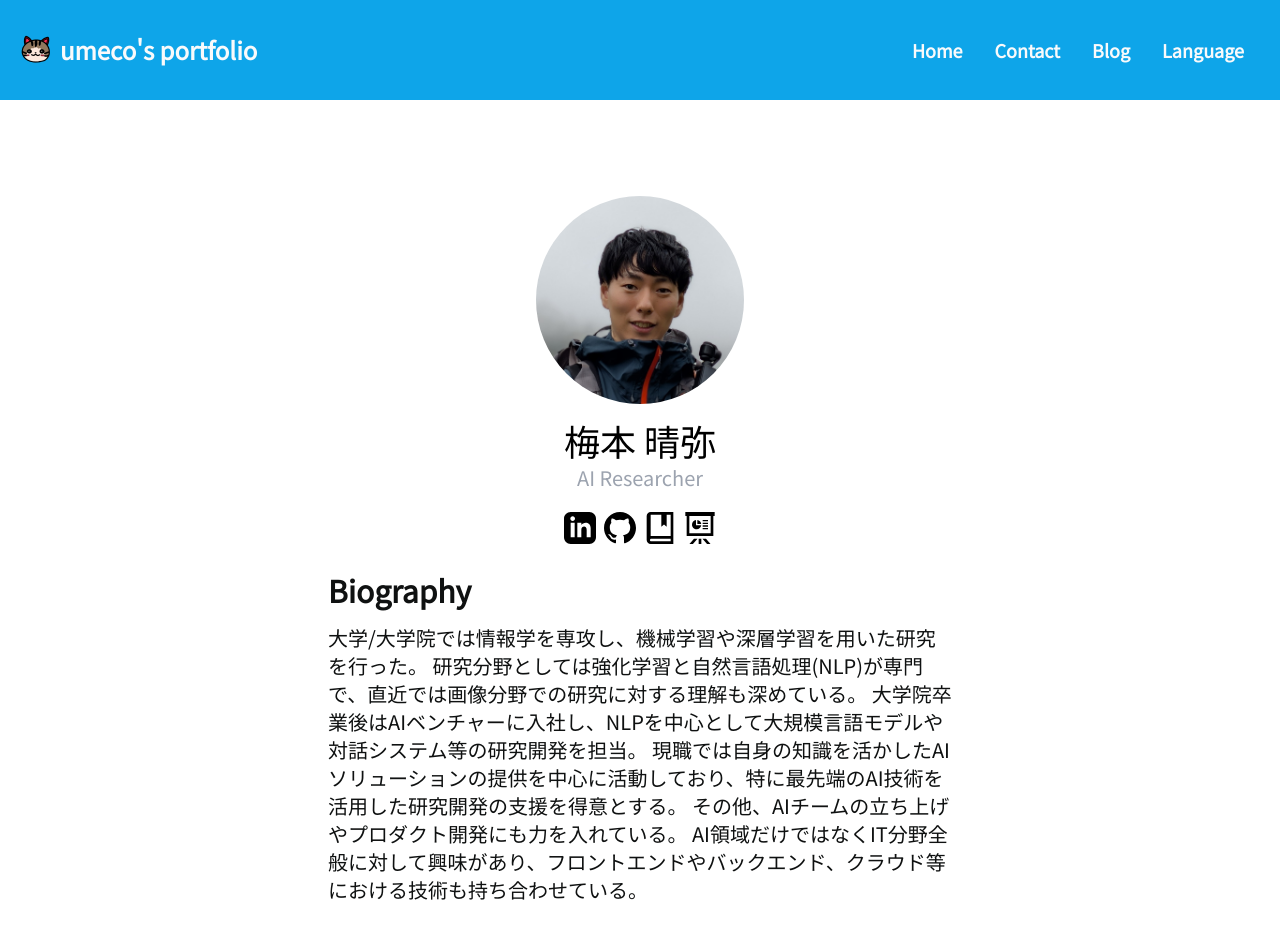
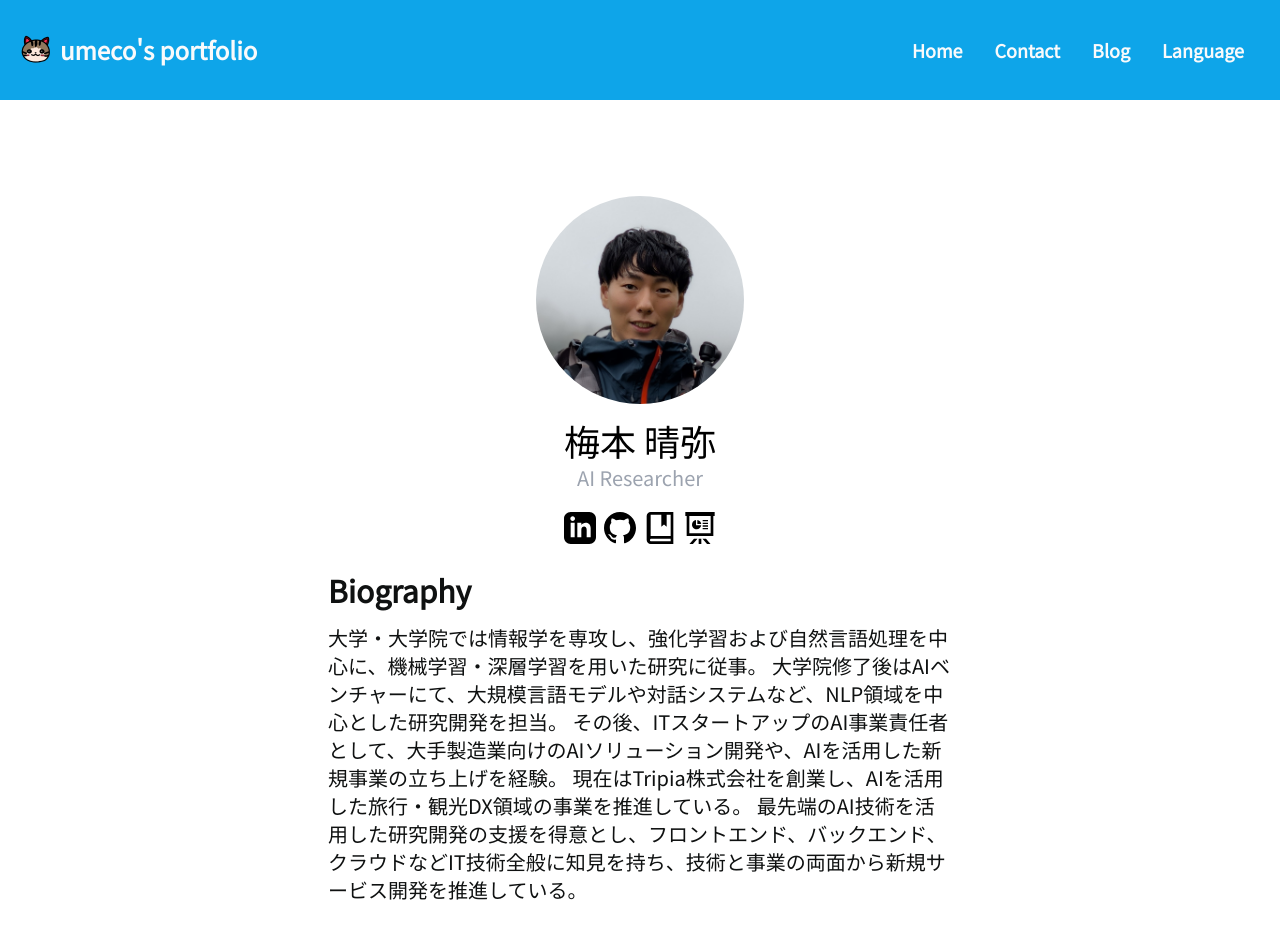
Before and after one commit to umepy/umeco-portfolio, a Next.js app: page / in a window 1280 px wide. Shown: the top 952 px of the page. Built offline with nearby package versions, Linux system fonts and the light colour scheme; no server answers.

Commit message:
fix: update biography content for English and Japanese locales to reflect current professional status and expertise

```diff
--- a/src/locales/en.ts
+++ b/src/locales/en.ts
@@ -1,11 +1,11 @@
 const en = {
   MY_NAME: "HARUYA UMEMOTO",
   BIOGRAPHY:
-    "Haruya Umemoto studied computer science at university/graduate school and conducted research using machine learning and deep learning. \
-    His research interests include reinforcement learning and natural language processing (NLP), and he has recently developed an understanding of research in the field of imaging. \
-    After graduating, he joined an AI venture, where he was in charge of research and development of large-scale language models, dialogue systems, etc., with a focus on NLP.\
-    In his current position, he focuses on providing AI solutions using his own knowledge, and is also involved in setting up other AI teams and product development.\
-    He is interested not only in the ML area but also in IT in general, and has skills in front-end, back-end and cloud computing.",
+    "Haruya Umemoto studied computer science at university and graduate school, where he conducted research using machine learning and deep learning, with a focus on reinforcement learning and natural language processing (NLP). \
+    After completing his graduate studies, he joined an AI venture, where he led research and development centered on the NLP field, including large-scale language models and dialogue systems. \
+    He then served as the head of AI business at an IT startup, developing AI solutions for major manufacturing companies and launching new AI-driven businesses. \
+    He is currently the founder and CEO of Tripia Inc., driving business in the AI-powered travel and tourism DX field. \
+    He specializes in supporting research and development that leverages cutting-edge AI technology, and has broad expertise across IT in general, including front-end, back-end, and cloud, driving new service development from both technical and business perspectives.",
   CONTACT:
     "Recently, I have been supporting the launch of generative AI projects and consulting.\
   Please contact me from the Contact in the upper right corner.\
--- a/src/locales/ja.ts
+++ b/src/locales/ja.ts
@@ -3,12 +3,11 @@ import BlogCard from "@/components/blog_card";
 const ja = {
   MY_NAME: "梅本 晴弥",
   BIOGRAPHY:
-    "大学/大学院では情報学を専攻し、機械学習や深層学習を用いた研究を行った。\
-    研究分野としては強化学習と自然言語処理(NLP)が専門で、直近では画像分野での研究に対する理解も深めている。\
-    大学院卒業後はAIベンチャーに入社し、NLPを中心として大規模言語モデルや対話システム等の研究開発を担当。\
-    現職では自身の知識を活かしたAIソリューションの提供を中心に活動しており、特に最先端のAI技術を活用した研究開発の支援を得意とする。\
-    その他、AIチームの立ち上げやプロダクト開発にも力を入れている。\
-    AI領域だけではなくIT分野全般に対して興味があり、フロントエンドやバックエンド、クラウド等における技術も持ち合わせている。",
+    "大学・大学院では情報学を専攻し、強化学習および自然言語処理を中心に、機械学習・深層学習を用いた研究に従事。\
+    大学院修了後はAIベンチャーにて、大規模言語モデルや対話システムなど、NLP領域を中心とした研究開発を担当。\
+    その後、ITスタートアップのAI事業責任者として、大手製造業向けのAIソリューション開発や、AIを活用した新規事業の立ち上げを経験。\
+    現在はTripia株式会社を創業し、AIを活用した旅行・観光DX領域の事業を推進している。\
+    最先端のAI技術を活用した研究開発の支援を得意とし、フロントエンド、バックエンド、クラウドなどIT技術全般に知見を持ち、技術と事業の両面から新規サービス開発を推進している。",
   CONTACT:
     "直近では生成AIプロジェクトの立ち上げやコンサルティング等をAI顧問という形でご支援をさせて頂いております。\
   ご依頼等は右上のContactからお気軽にご連絡ください。(返事がない場合は見逃している可能性があるのでXやLinkedInからご連絡ください)",
```
